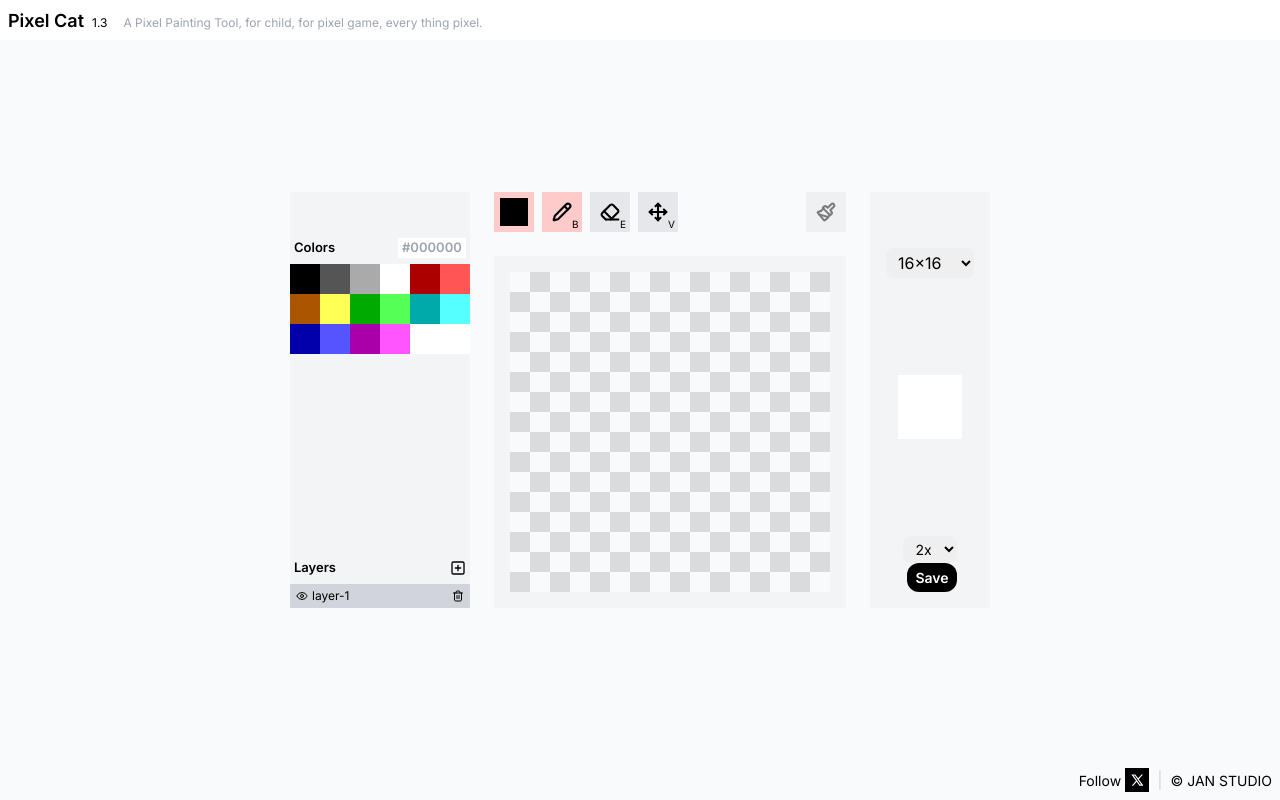
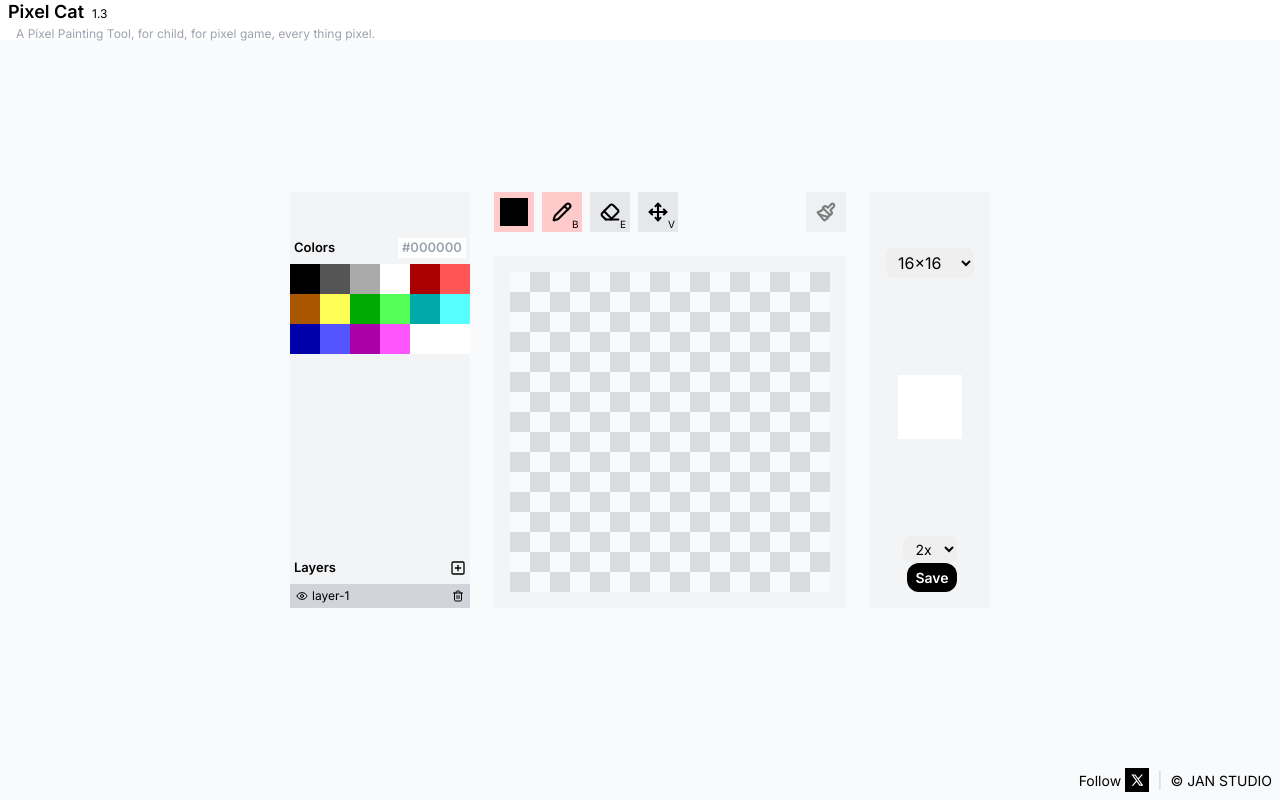
Before and after one commit to qilei0529/pixel-maker, a Next.js app: page / in a window 1280 px wide. Built offline with nearby package versions, Linux system fonts and the light colour scheme.

Commit message:
fix: css

```diff
--- a/app/page.tsx
+++ b/app/page.tsx
@@ -10,7 +10,7 @@ export default function Home() {
           <span className="text-[18px] font-semibold">Pixel Cat</span>
           <span className="text-[12px] mt-1">{version}</span>
           <span className="w-4"></span>
-          <span className="text-[12px] text-gray-400">
+          <span className="text-[12px] text-gray-400 hidden sm:block">
             A Pixel Painting Tool, for child, for pixel game, every thing pixel.
           </span>
         </div>
```
